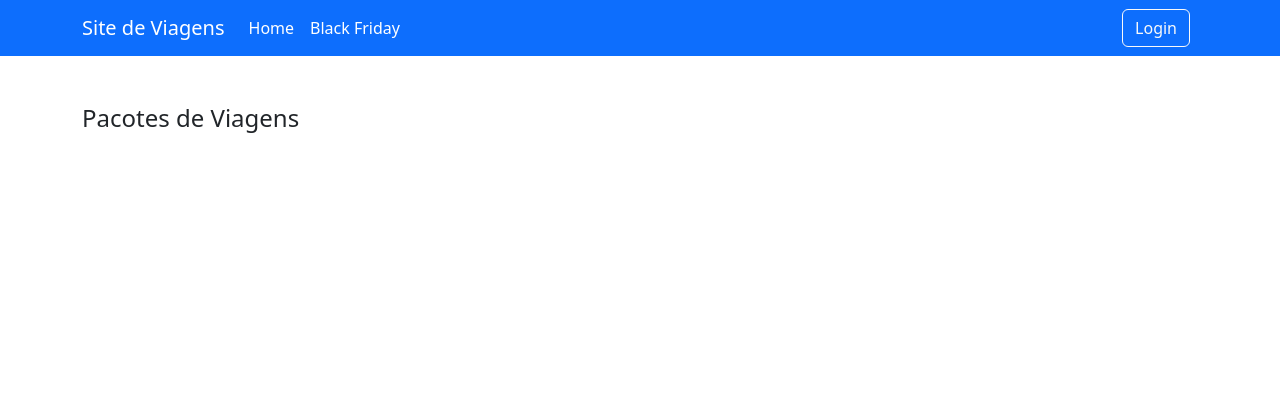
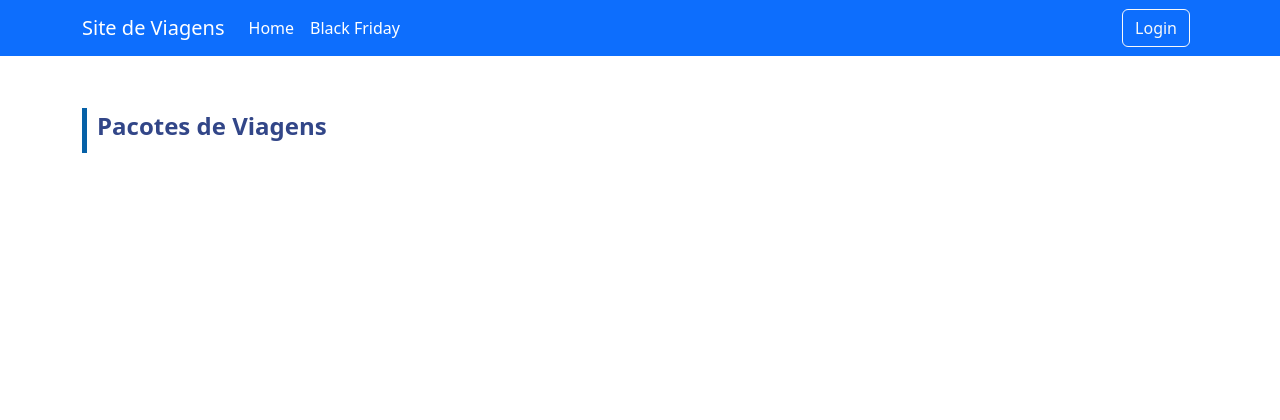
Before and after one commit to Emersoninho/site_django, a Django app: page / in a window 1280 px wide. Shown: the top 420 px of the page. Run offline with Django 5.2, Linux system fonts and the light colour scheme; data that the repository does not hold is empty; some libraries are stand-ins or nearby versions.

Commit message:
css
css para titulo

```diff
--- a/travel_packages/templates/travel_packages/base.html
+++ b/travel_packages/templates/travel_packages/base.html
@@ -5,6 +5,28 @@
     <meta charset="UTF-8">
     <meta name="viewport" content="width=device-width, initial-scale=1.0">
     {% bootstrap_css %}
+
+    <style>
+        .list-travel-package {
+            flex-direction: row;
+            display: flex;
+            align-items: center;
+            margin-bottom: 10px;
+        }
+
+        .title-list-travel-package {
+            color: #324688;
+            font-weight: bold;
+            font-size: 1.5rem;
+        }
+
+        .barra-title-list-travel-package {
+            background-color: #0661a7;
+            height: 45px;
+            width: 5px;
+            margin-right: 10px;
+        }
+    </style>
     <title>Site de Viagens</title>
 </head>
 <body class="d-flex flex-column h-100">
--- a/travel_packages/templates/travel_packages/black_friday.html
+++ b/travel_packages/templates/travel_packages/black_friday.html
@@ -7,7 +7,7 @@
         <div class="row">
             {% for package in packages %}
                 <div class="col-md-4 mb-4">
-                    <div class="card mb-4 shadow">
+                    <div class="card mb-4 shadow border-light">
                         {% if package.image %}
                         <img src="{{ package.image.url }}" class="card-img-top" alt="{{ package.name }}">
                         {% endif %}
--- a/travel_packages/templates/travel_packages/home.html
+++ b/travel_packages/templates/travel_packages/home.html
@@ -2,12 +2,16 @@
 
 {% block content %}
     <div class="container mt-5">
-        <h4>Pacotes de Viagens</h4>
+        <div class="mb-2 pt-1 pb-4 list-travel-package">
+            <div class="barra-title-list-travel-package"></div>
+            <h4 class="title-list-travel-package">Pacotes de Viagens</h4>
+        </div>
+
     </div>
         <div class="row">
             {% for package in packages %}
                 <div class="col-md-4 mb-4">
-                    <div class="card mb-4 shadow">
+                    <div class="card mb-4 shadow border-light">
                         {% if package.image %}
                         <img src="{{ package.image.url }}" class="card-img-top" alt="{{ package.name }}">
                         {% endif %}
```
Also changed, not shown: travel_packages/templates/travel_packages/package_detail.html (+20 -1 lines).
